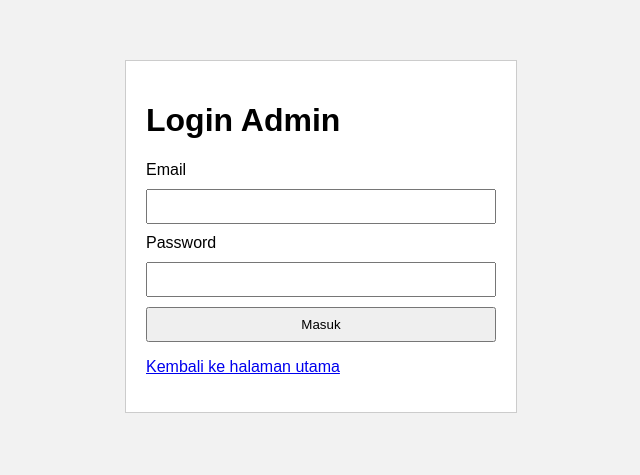
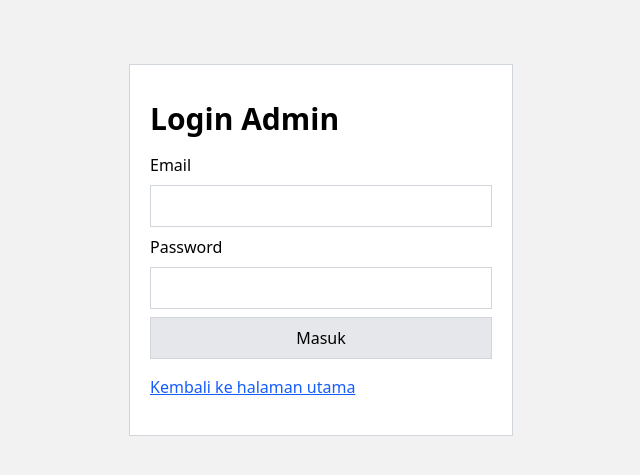
Before and after one commit to Raditya1o/ujianDTPSTS, a PHP site: page /login.php in a window 1280 px wide. Shown: the top 475 px of the page, without its empty margins (319-959 px from the left). Run offline with PHP 8.4, Linux system fonts and the light colour scheme.

Commit message:
Styling lebih lanjut halaman website

```diff
--- a/backend/hapus_data.php
+++ b/backend/hapus_data.php
@@ -4,7 +4,7 @@ include '../databases/connect.php';
 
 // Pengecekan user apakah Admin ?
 if(!isset($_SESSION['admin_id'])){
-    header('location: index.php');
+    header('location: ../login.php');
     exit();
 }
 // Cari ID
--- a/login.php
+++ b/login.php
@@ -33,7 +33,7 @@ if ($_SERVER['REQUEST_METHOD'] === 'POST') {
             header('Location: index.php');
             exit;
          } else {
-            $error = 'Email dan Password salah!';
+            $error = 'Email atau Password salah!';
          }
     }
 }
@@ -44,61 +44,27 @@ if ($_SERVER['REQUEST_METHOD'] === 'POST') {
     <meta charset="UTF-8">
     <meta name="viewport" content="width=device-width, initial-scale=1.0">
     <title>Login Admin</title>
-    <style>
-        body {
-            font-family: Arial, sans-serif;
-            background: #f2f2f2;
-        }
-
-        main {
-            max-width: 350px;
-            margin: 60px auto;
-            padding: 20px;
-            background: white;
-            border: 1px solid #ccc;
-        }
-
-        label,
-        input {
-            display: block;
-            width: 100%;
-            box-sizing: border-box;
-            margin-bottom: 10px;
-        }
-
-        input,
-        button {
-            padding: 8px;
-        }
-
-        button {
-            width: 100%;
-        }
-
-        .error {
-            color: red;
-        }
-    </style>
+    <script src="https://cdn.jsdelivr.net/npm/@tailwindcss/browser@4"></script>
 </head>
-<body>
-    <main>
-        <h1>Login Admin</h1>
+<body class="bg-[#f2f2f2] font-sans">
+    <main class="mx-auto mt-16 max-w-sm border border-gray-300 bg-white p-5">
+        <h1 class="my-4 text-3xl font-bold">Login Admin</h1>
 
         <?php if ($error !== '') { ?>
-            <p class="error"><?= htmlspecialchars($error) ?></p>
+            <p class="my-4 text-red-600"><?= htmlspecialchars($error) ?></p>
         <?php } ?>
 
         <form method="post" action="">
-            <label for="email">Email</label>
-            <input type="email" id="email" name="email" required>
+            <label for="email" class="mb-2 block">Email</label>
+            <input type="email" id="email" name="email" required class="mb-2 block w-full border border-gray-300 p-2">
 
-            <label for="password">Password</label>
-            <input type="password" id="password" name="password" required>
+            <label for="password" class="mb-2 block">Password</label>
+            <input type="password" id="password" name="password" required class="mb-2 block w-full border border-gray-300 p-2">
 
-            <button type="submit">Masuk</button>
+            <button type="submit" class="w-full border border-gray-300 bg-gray-200 p-2">Masuk</button>
         </form>
 
-        <p><a href="index.php">Kembali ke halaman utama</a></p>
+        <p class="my-4"><a href="index.php" class="text-blue-600 underline">Kembali ke halaman utama</a></p>
     </main>
 </body>
 </html>
```
Also changed, not shown: backend/edit_data.php (+12 -12 lines), index.php (+30 -28 lines).
